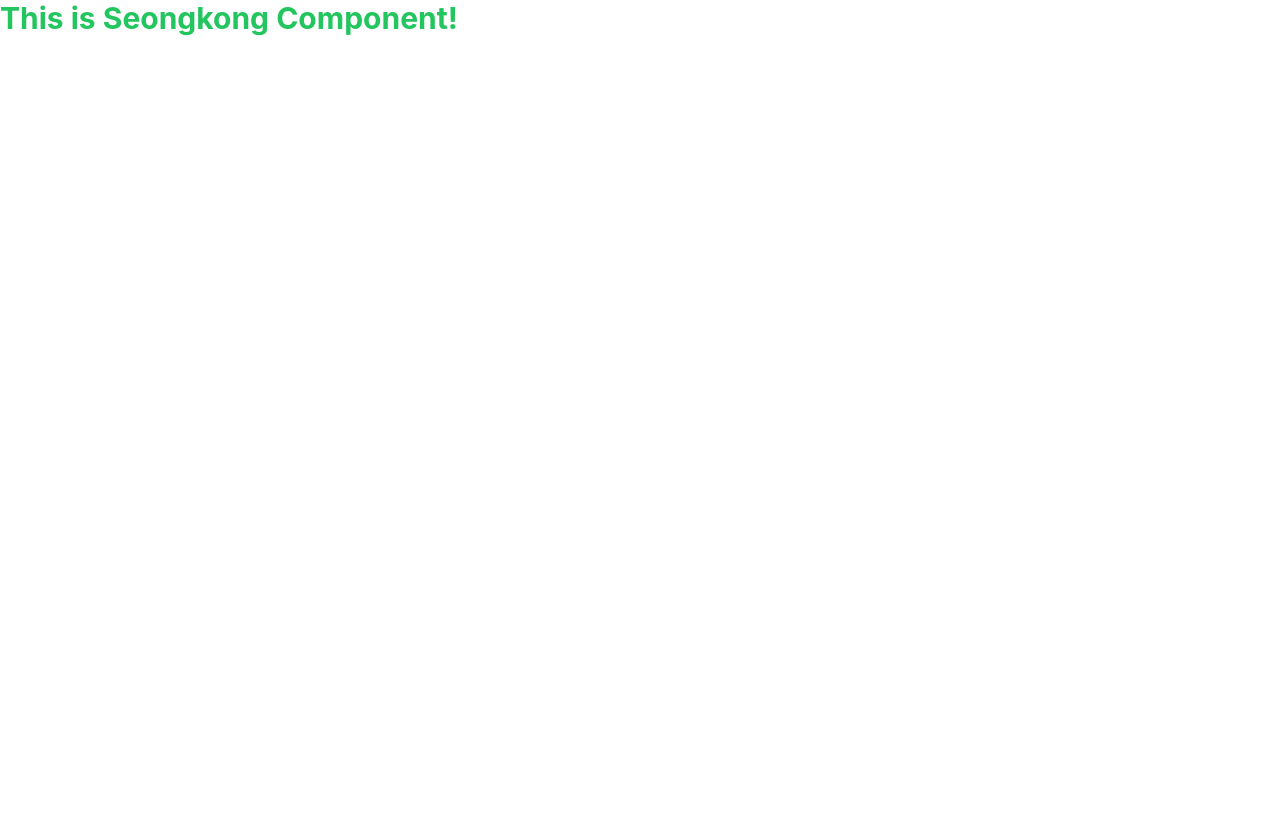
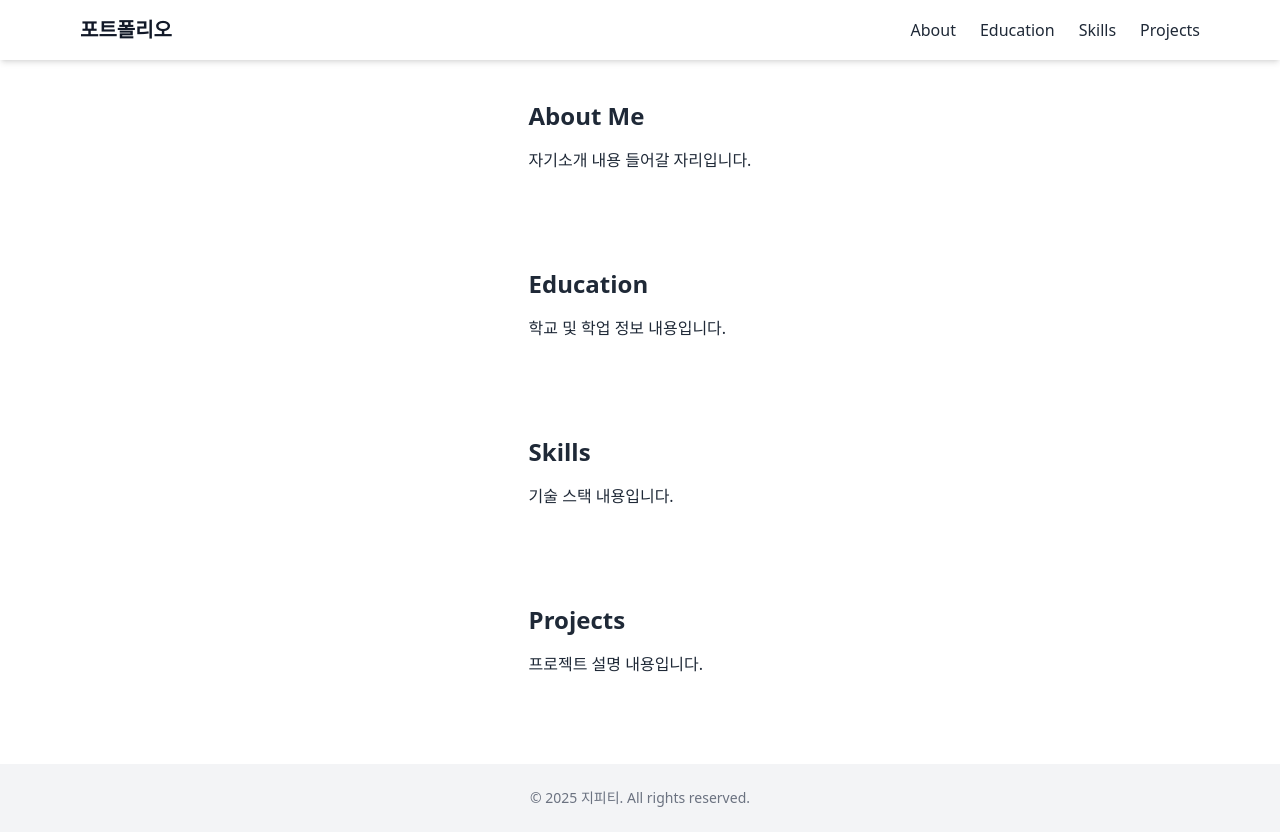
Before and after one commit to seongkong/Portfolio, a React (Create React App) app in the folder seongkong/: page / in a window 1280 px wide. Before the commit the page ends 800 px from the top, so only its background shows below. Built offline with nearby package versions, Linux system fonts and the light colour scheme.

Commit message:
base setting

```diff
--- a/seongkong/src/index.tsx
+++ b/seongkong/src/index.tsx
@@ -1,7 +1,7 @@
 import React from 'react';
 import ReactDOM from 'react-dom/client';
 import './index.css';
-import Seongkong from './seongkong.tsx';
+import Seongkong from './seongkong';
 import App from './App';
 import reportWebVitals from './reportWebVitals';
 
--- a/seongkong/src/seongkong.tsx
+++ b/seongkong/src/seongkong.tsx
@@ -2,8 +2,47 @@
 
 function Seongkong() {
   return (
-    <div className="text-3xl font-bold text-green-500">
-      This is Seongkong Component!
+    <div className="min-h-screen flex flex-col font-sans text-gray-800 bg-white">
+      {/* Header */}
+      <header className="bg-white shadow-md">
+        <div className="max-w-6xl mx-auto px-4 py-4 flex justify-between items-center">
+          <h1 className="text-xl font-bold text-gray-900">포트폴리오</h1>
+          <nav className="space-x-6">
+            <a href="#about" className="hover:text-blue-500">About</a>
+            <a href="#education" className="hover:text-blue-500">Education</a>
+            <a href="#skills" className="hover:text-blue-500">Skills</a>
+            <a href="#projects" className="hover:text-blue-500">Projects</a>
+          </nav>
+        </div>
+      </header>
+
+      {/* Main Content */}
+      <main className="flex-grow max-w-5xl mx-auto px-4 py-10 space-y-24">
+        <section id="about">
+          <h2 className="text-2xl font-semibold mb-4">About Me</h2>
+          <p>자기소개 내용 들어갈 자리입니다.</p>
+        </section>
+
+        <section id="education">
+          <h2 className="text-2xl font-semibold mb-4">Education</h2>
+          <p>학교 및 학업 정보 내용입니다.</p>
+        </section>
+
+        <section id="skills">
+          <h2 className="text-2xl font-semibold mb-4">Skills</h2>
+          <p>기술 스택 내용입니다.</p>
+        </section>
+
+        <section id="projects">
+          <h2 className="text-2xl font-semibold mb-4">Projects</h2>
+          <p>프로젝트 설명 내용입니다.</p>
+        </section>
+      </main>
+
+      {/* Footer */}
+      <footer className="bg-gray-100 text-center py-6 mt-12 text-sm text-gray-500">
+        © 2025 지피티. All rights reserved.
+      </footer>
     </div>
   );
 }
```
